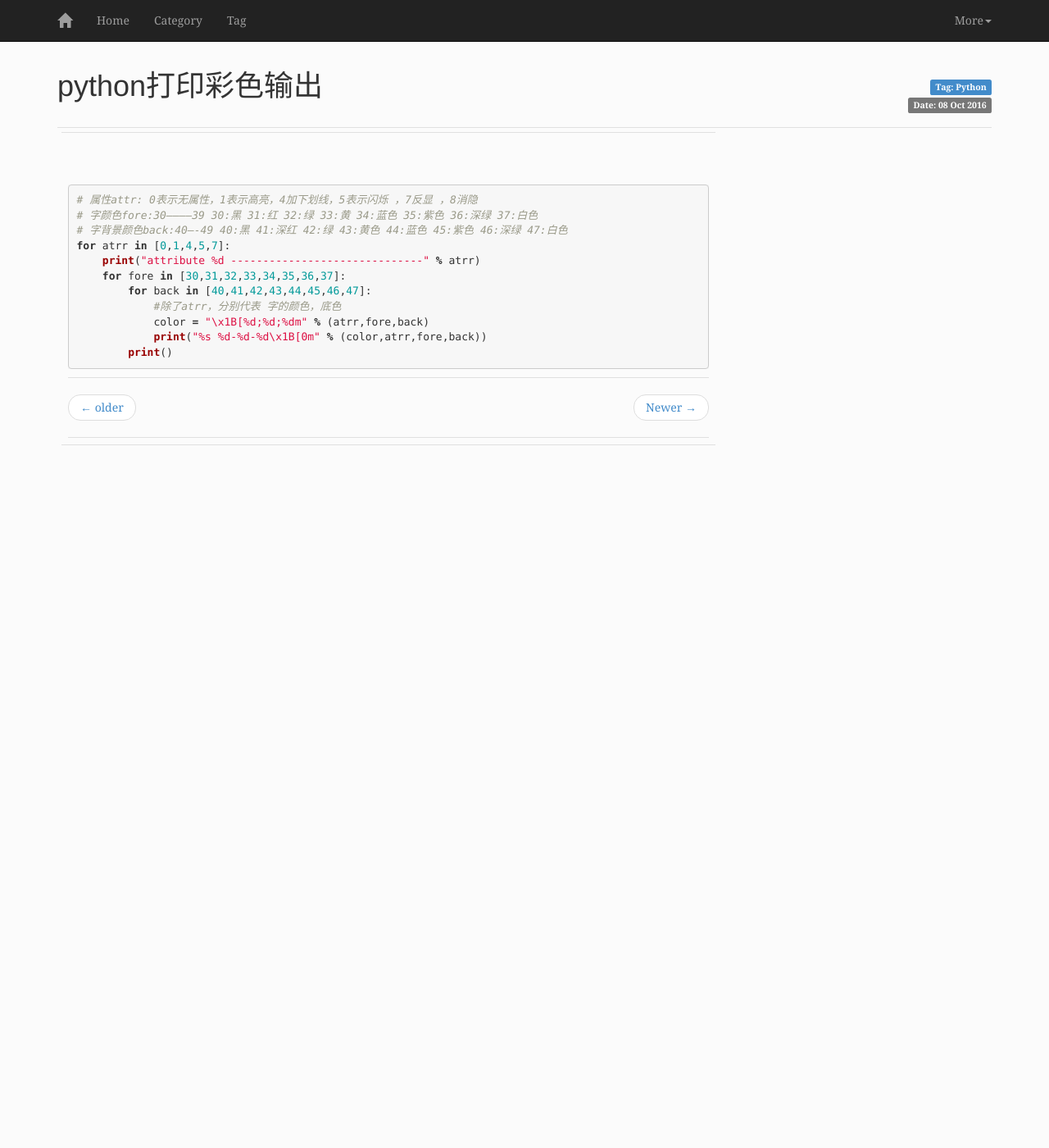
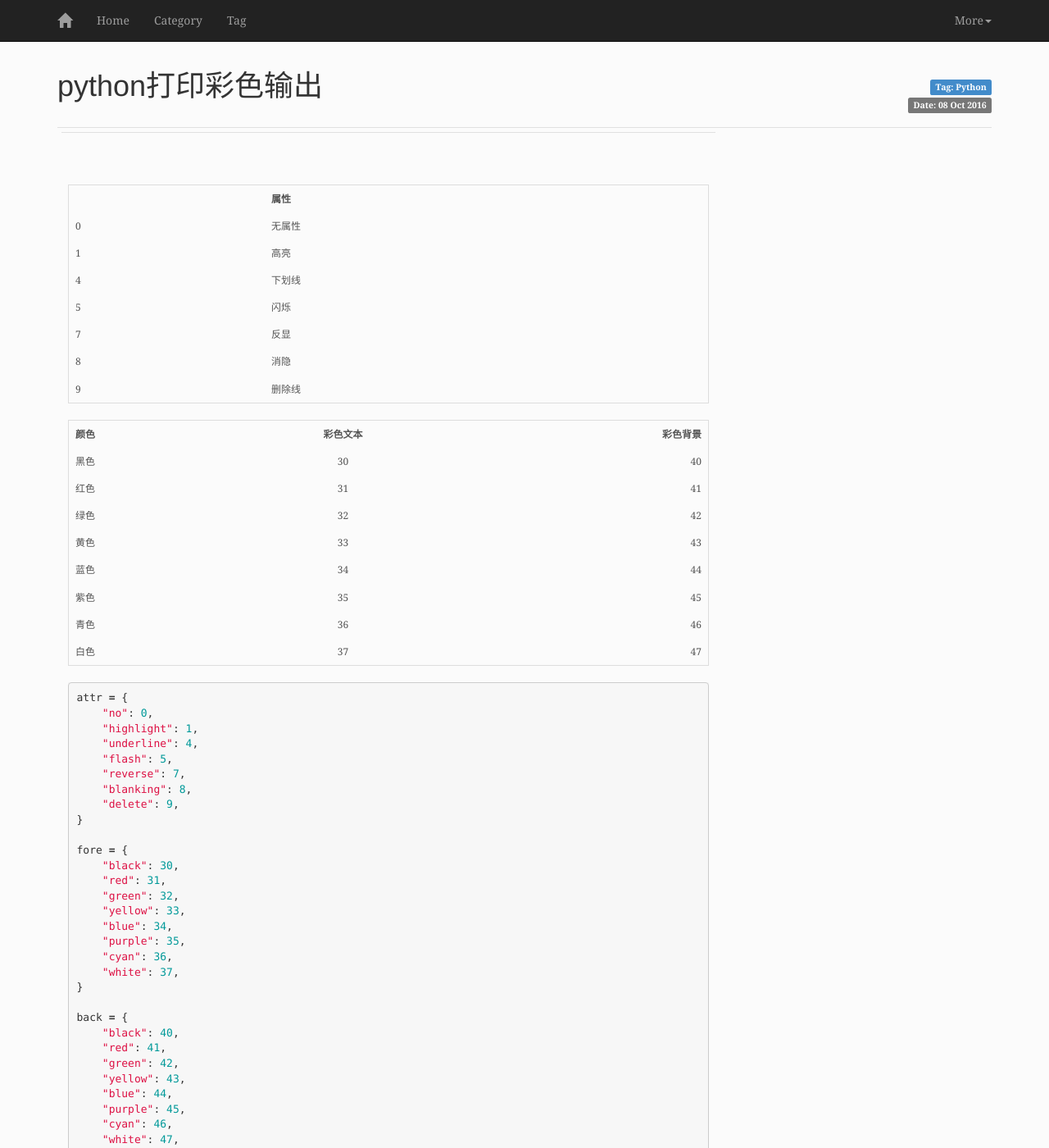
Before and after one commit to mapan1984/mapan1984.github.io, a Jekyll site: the page built from _posts/manual/2016-10-08-Python打印彩色输出.md, in a window 1280 px wide and 1400 px high. Shown: the whole window at 82% size. Built offline with Jekyll 4.4.1, drawn with Linux system fonts in a browser that asks for light colours; nearby versions of some CDN libraries; library files that are not in the unit come from our copies; comment, search, counter and statistics services are not loaded; some of the changed text lies outside the part shown.

Commit message:
POST: Daily Increase

````diff
--- a/_posts/manual/2016-10-08-Python打印彩色输出.md
+++ b/_posts/manual/2016-10-08-Python打印彩色输出.md
@@ -4,16 +4,69 @@
 tags: [Python]
 ---
 
+|   | 属性 |
+|:--|:-----|
+| 0 |无属性|
+| 1 |高亮  |
+| 4 |下划线|
+| 5 |闪烁  |
+| 7 |反显  |
+| 8 |消隐  |
+| 9 |删除线|
+
+|颜色| 彩色文本 |  彩色背景 |
+|:---|:--------:|----------:|
+|黑色|    30    |    40     |
+|红色|    31    |    41     |
+|绿色|    32    |    42     |
+|黄色|    33    |    43     |
+|蓝色|    34    |    44     |
+|紫色|    35    |    45     |
+|青色|    36    |    46     |
+|白色|    37    |    47     |
+
 ``` python
-# 属性attr: 0表示无属性，1表示高亮，4加下划线，5表示闪烁 ，7反显 ，8消隐
-# 字颜色fore:30———–39 30:黑 31:红 32:绿 33:黄 34:蓝色 35:紫色 36:深绿 37:白色
-# 字背景颜色back:40—-49 40:黑 41:深红 42:绿 43:黄色 44:蓝色 45:紫色 46:深绿 47:白色
-for atrr in [0,1,4,5,7]:
-    print("attribute %d ------------------------------" % atrr)
-    for fore in [30,31,32,33,34,35,36,37]:
-        for back in [40,41,42,43,44,45,46,47]:
-            #除了atrr，分别代表 字的颜色，底色
-            color = "\x1B[%d;%d;%dm" % (atrr,fore,back)
-            print("%s %d-%d-%d\x1B[0m" % (color,atrr,fore,back))
-        print()
+attr = {
+    "no": 0,
+    "highlight": 1,
+    "underline": 4,
+    "flash": 5,
+    "reverse": 7,
+    "blanking": 8,
+    "delete": 9,
+}
+
+fore = {
+    "black": 30,
+    "red": 31,
+    "green": 32,
+    "yellow": 33,
+    "blue": 34,
+    "purple": 35,
+    "cyan": 36,
+    "white": 37,
+}
+
+back = {
+    "black": 40,
+    "red": 41,
+    "green": 42,
+    "yellow": 43,
+    "blue": 44,
+    "purple": 45,
+    "cyan": 46,
+    "white": 47,
+}
+
+def show(mesg, attr=0, fore=37, back=40):
+    reset = "\x1B[0m"
+    color = "\x1B[%d;%d;%dm" % (attr,fore,back)
+    print("{color}{mesg}{reset}".format(color=color, mesg=mesg, reset=reset),
+          flush=True)
+
+for ak,av in attr.items():
+    for fk,fv in fore.items():
+        for bk,bv in back.items():
+            show("attr:{ak}\tfore:{fk}\tback:{bk}".format(ak=ak,fk=fk,bk=bk),
+                 attr=av, fore=fv, back=bv)
 ```
````
Also changed, not shown: _drafts/RegularExpression.md (+15 -7 lines), _posts/algorithm/2016-09-16-算法分析基础.md (+3 -3 lines), _posts/algorithm/2017-01-07-叉积.md (added, +28 -0 lines), _posts/algorithm/2017-01-07-点积与对偶性.md (added, +42 -0 lines), _posts/manual/2016-06-26-vim-Script-Tips.md (+5 -5 lines), _posts/manual/2016-09-01-shell打印彩色输出.md (+53 -12 lines), _posts/network/2016-05-31-Unix-Web服务器.md (+20 -54 lines), _posts/tool/2016-06-26-Git-Tips.md (+3 -2 lines).
